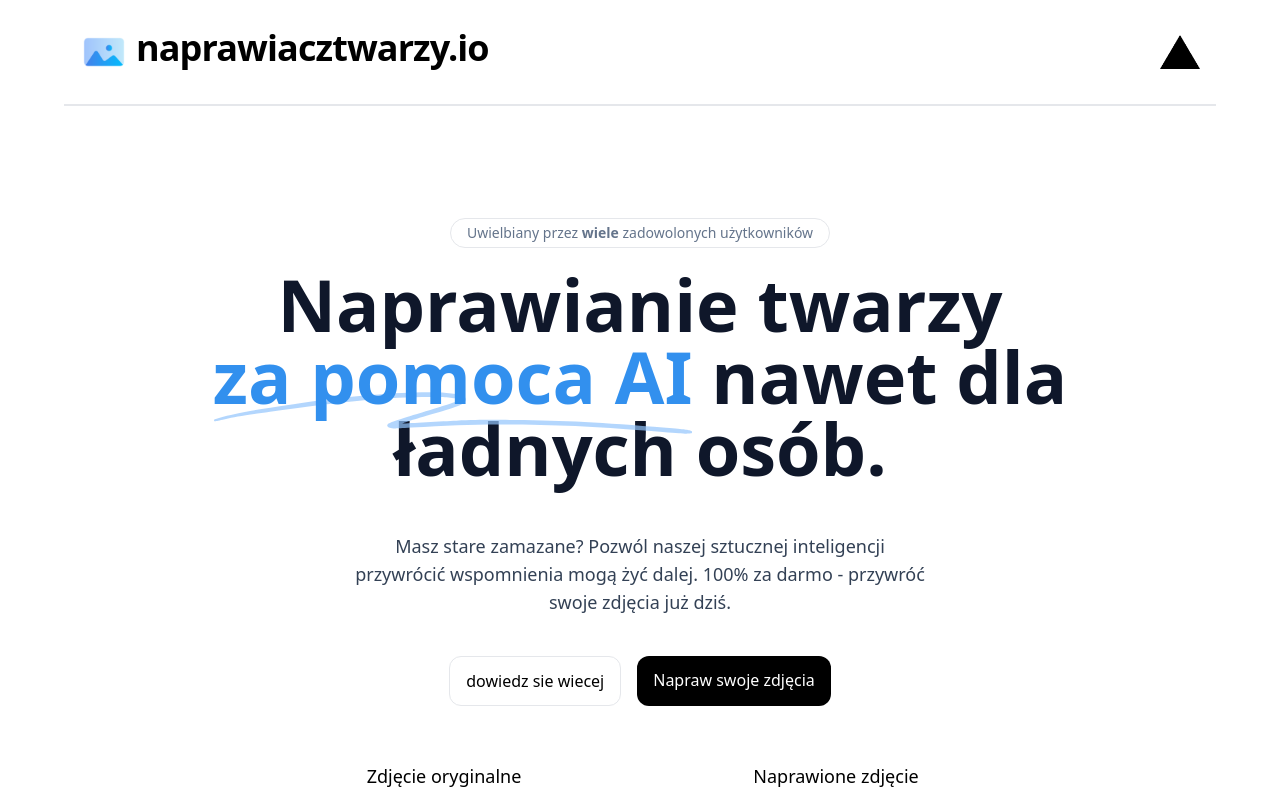
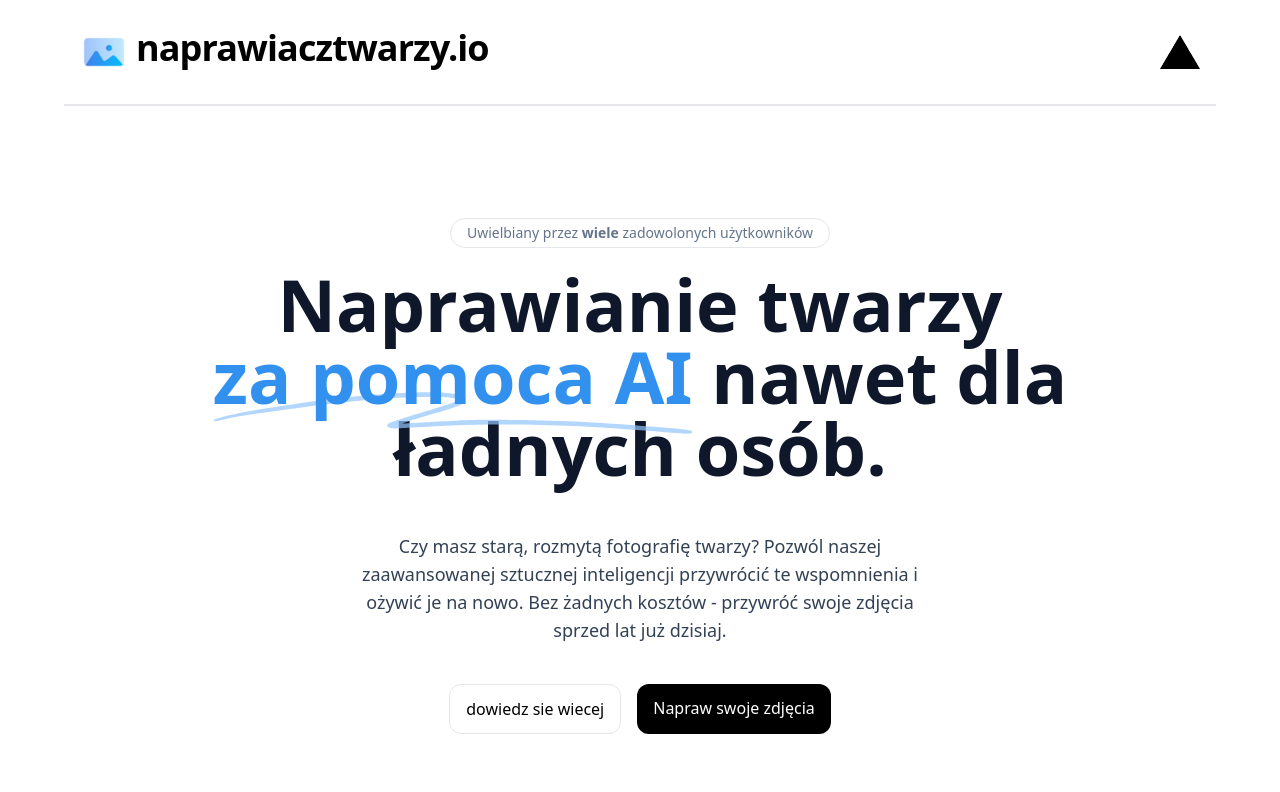
Before and after one commit to gbednarski/p2, a Next.js app: page / in a window 1280 px wide. Shown: the top 792 px of the page. Built offline with nearby package versions, Linux system fonts and the light colour scheme.

Commit message:
Update index.tsx

```diff
--- a/pages/index.tsx
+++ b/pages/index.tsx
@@ -33,8 +33,8 @@ const Home: NextPage = () => {
         </h1>
 
         <p className="mx-auto mt-12 max-w-xl text-lg text-slate-700 leading-7">
-          Masz stare zamazane? Pozwól naszej sztucznej inteligencji przywrócić
-          wspomnienia mogą żyć dalej. 100% za darmo - przywróć swoje zdjęcia już dziś.
+          Czy masz starą, rozmytą fotografię twarzy? Pozwól naszej zaawansowanej sztucznej inteligencji przywrócić te wspomnienia i ożywić je na nowo.
+          Bez żadnych kosztów - przywróć swoje zdjęcia sprzed lat już dzisiaj.
         </p>
         <div className="flex justify-center space-x-4">
           <a
```
